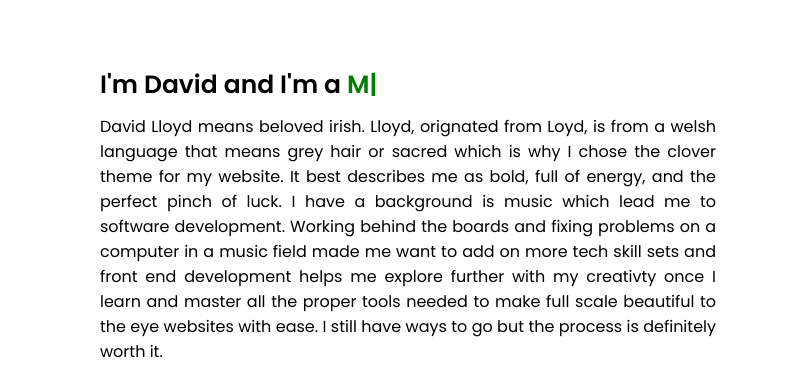
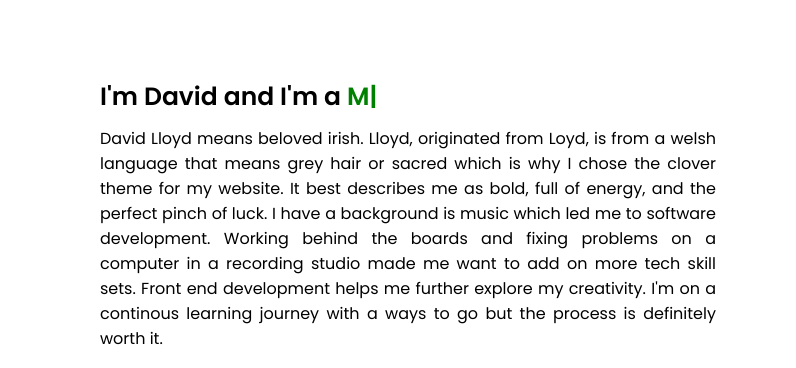
Before and after one commit to CrashedOut93/Portfolio, a website: page index.html in a window 1280 px wide. Shown: the part 978-1346 px from the top of the page, 484-1280 px from the left. Drawn offline with nearby package versions, Linux system fonts and the light colour scheme.

Commit message:
Update index.html

```diff
--- a/index.html
+++ b/index.html
@@ -56,7 +56,7 @@
                     <div class="column right">
                         <div class="text">I'm David and I'm a <span class="typing-2"></span></div>
                         <p>
-                            David Lloyd means beloved irish. Lloyd, orignated from Loyd, is from a welsh language that means grey hair or sacred which is why I chose the clover theme for my website. It best describes me as bold, full of energy, and the perfect pinch of luck. I have a background is music which lead me to software development. Working behind the boards and fixing problems on a computer in a music field made me want to add on more tech skill sets and front end development helps me explore further with my creativty once I learn and master all the proper tools needed to make full scale beautiful to the eye websites with ease. I still have ways to go but the process is definitely worth it.
+                            David Lloyd means beloved irish. Lloyd, originated from Loyd, is from a welsh language that means grey hair or sacred which is why I chose the clover theme for my website. It best describes me as bold, full of energy, and the perfect pinch of luck. I have a background is music which led me to software development. Working behind the boards and fixing problems on a computer in a recording studio made me want to add on more tech skill sets. Front end development helps me further explore my creativity. I'm on a continous learning journey with a ways to go but the process is definitely worth it.
                         </p>
                         <a href="data/resume.pdf">Download CV</a>
                     </div>
```
